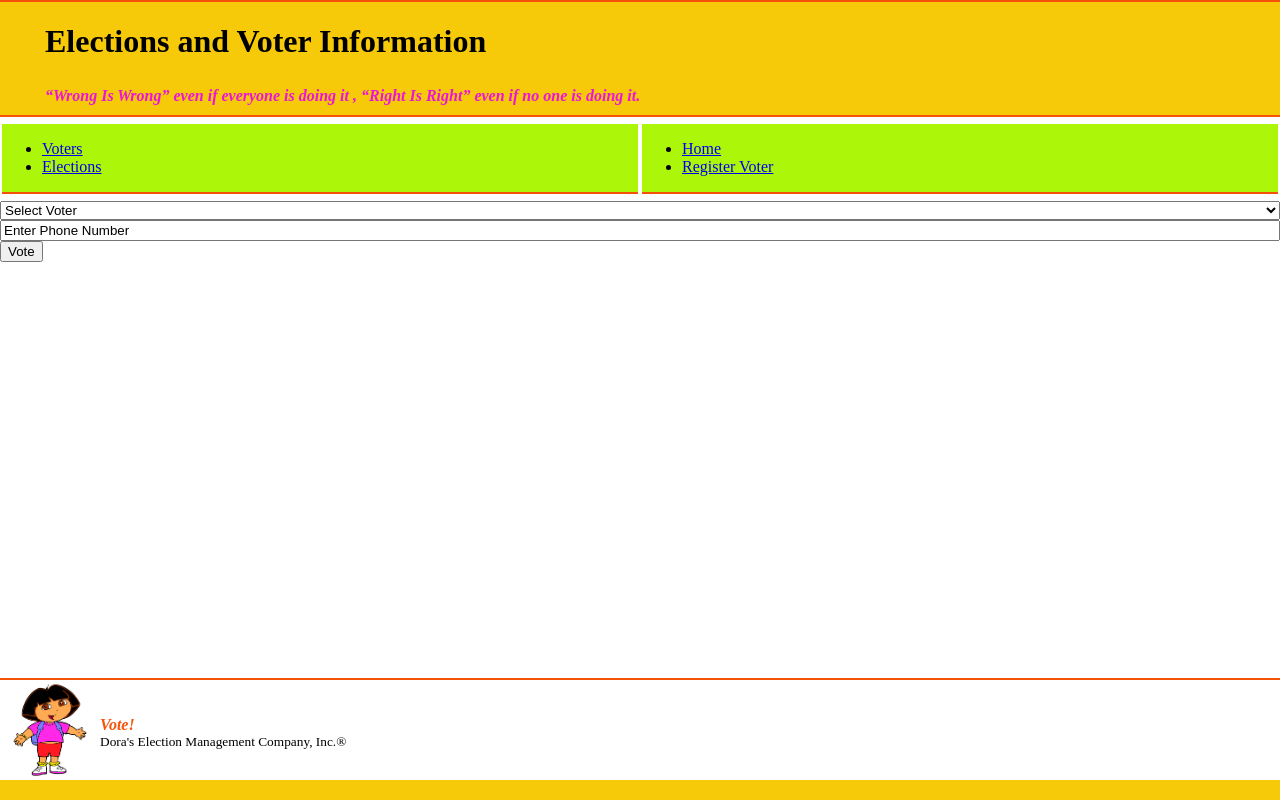
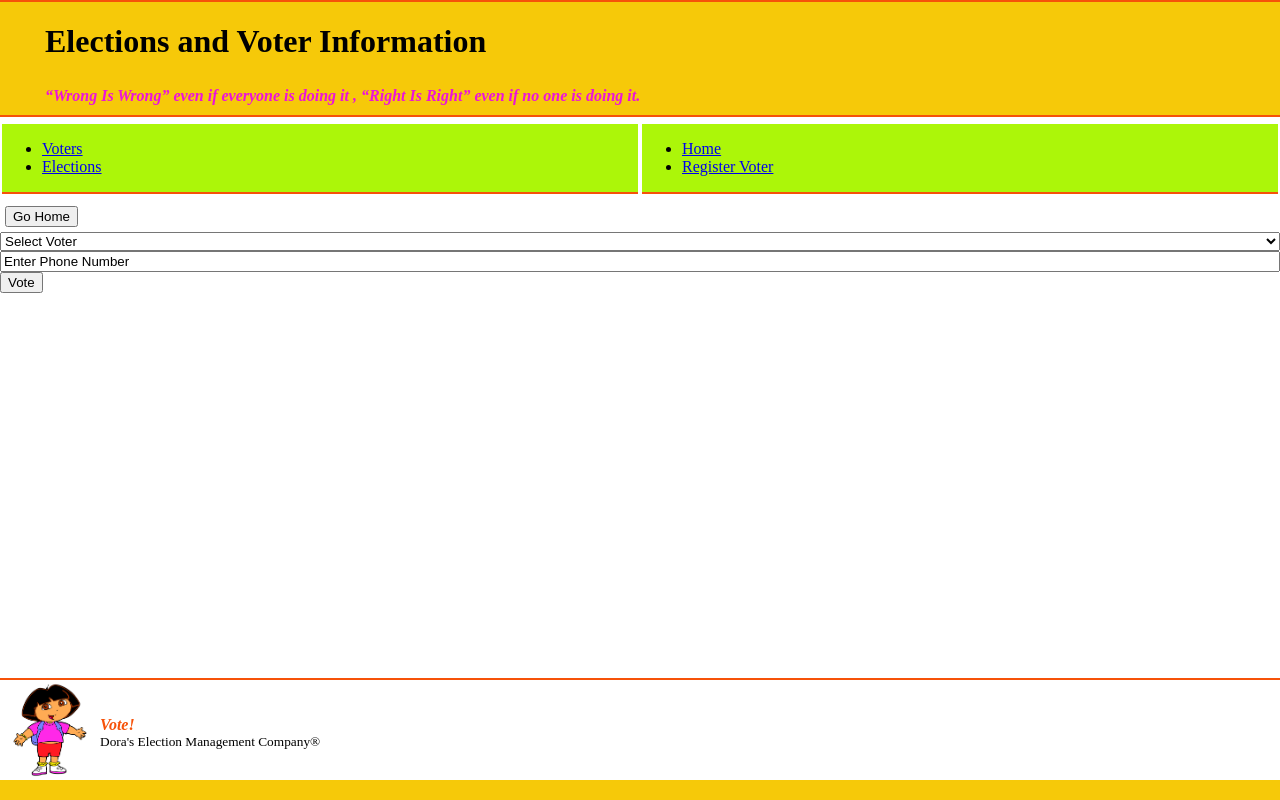
Before and after one commit to aksnake/bootcamp-voter-app-project-dora, a React (Create React App) app in the folder voter-app/: page /vote/1 in a window 1280 px wide. Shown: the top 800 px of the page. Built offline with nearby package versions, Linux system fonts and the light colour scheme.

Commit message:
Ballot workflow

```diff
--- a/voter-app/src/ballots/actions/ballotActions.ts
+++ b/voter-app/src/ballots/actions/ballotActions.ts
@@ -225,7 +225,7 @@ export const createBallotForUser = (electionId: number, voterId: number, phoneNu
       console.log("Create Ballot for election: " + election.id + ", voter: " + voterId);
       //TODO: No need to save this ballot with draft state, just pass the newBallot to UI without any backend call, get rid of status.
       //When it becomes an a call from container we don't need to store questions in ballot too.
-      const newBallot: NewBallot = {voterId: voterId, electionId: electionId, answers: [], questions: election.questions};
+      const newBallot: NewBallot = {voterId: voterId, electionId: electionId, answers: []};
       //createNewBallot(newBallot);
       //Pass it to a Resolver for new Route with newBallot
       //refreshCreateBallots() (dispatch);//Vote done successfully
--- a/voter-app/src/ballots/components/ballots.tsx
+++ b/voter-app/src/ballots/components/ballots.tsx
@@ -35,7 +35,7 @@ export const Ballot = (props: BallotProps) => {
         answers.forEach(answer => {
             if (answer.answer === '') answer.answer="No";
         });
-        const newBallot: NewBallot = {electionId: props.election.id, voterId: props.voterId, answers: answers, questions:[]};
+        const newBallot: NewBallot = {electionId: props.election.id, voterId: props.voterId, answers: answers};
         props.onCastVote(newBallot);
       };
 
--- a/voter-app/src/ballots/components/userIdentification.tsx
+++ b/voter-app/src/ballots/components/userIdentification.tsx
@@ -10,6 +10,7 @@ export type UserIdentificationFormProps = {
     errorMessage: string,
     electionId: number,
     onVoteRequest: (userValidationState: UserValidationState) => void;
+    goHome:()=>void;
 };
 
 export function UserIdentificationForm(props: UserIdentificationFormProps) {
@@ -51,6 +52,9 @@ export function UserIdentificationForm(props: UserIdentificationFormProps) {
     );
     return (
         <form>
+            <button type="button" className='back-button' onClick={props.goHome}>
+                Go Home
+            </button>
             <div>
             <select
                 className="textboxstyle"
--- a/voter-app/src/ballots/containers/userIdentificationContainer.tsx
+++ b/voter-app/src/ballots/containers/userIdentificationContainer.tsx
@@ -2,7 +2,7 @@ import React from 'react';
 import { bindActionCreators } from 'redux';
 import { useSelector, useDispatch } from 'react-redux';
 
-import { createValidateUserRequestAction } from "../actions/ballotActions";
+import { createValidateUserRequestAction,createGoHomeAction } from "../actions/ballotActions";
 import { VoterAppState } from "../../models/voterApp";
 import { Voter } from '../../voter/models/voters';
 import { UserIdentificationForm } from '../components/userIdentification';
@@ -59,6 +59,7 @@ export function UserIdentificationFormContainer(props: UserIdentificationFormCon
     //then create a ballot for the user.
     const boundActionProps =  bindActionCreators({
         onVoteRequest: createValidateUserRequestAction,
+        goHome: createGoHomeAction,
     },
     useDispatch()
     );
--- a/voter-app/src/ballots/models/ballot.ts
+++ b/voter-app/src/ballots/models/ballot.ts
@@ -5,7 +5,6 @@ export type NewBallot = {
     voterId: number;
     electionId: number;
     answers: Answer[];
-    questions: Question[];
 }
 
 export type NewAnswer = {
--- a/voter-app/src/components/Home.tsx
+++ b/voter-app/src/components/Home.tsx
@@ -25,7 +25,8 @@ export const Home = (props: HomeProps) => {
         };
     });
   return <div>
-      <div>Home</div>
+      <br></br>
+      <div></div>
       {
         (props.selectedElectionId === -1 && (props.selectedVoter === undefined || props.selectedVoter.voterId === -1)) ?
       <ElectionSelectorFormContainer/>
--- a/voter-app/src/components/VoterApp.tsx
+++ b/voter-app/src/components/VoterApp.tsx
@@ -75,7 +75,7 @@ export function VoterApp() {
               <img src={Dora} className='dora'/>
               <div>
                 <label className='vote'>Vote!</label>
-                <small>Dora's Election Management Company, Inc.® </small>
+                <small>Dora's Election Management Company® </small>
               </div>
             </div>
           </footer>
```
